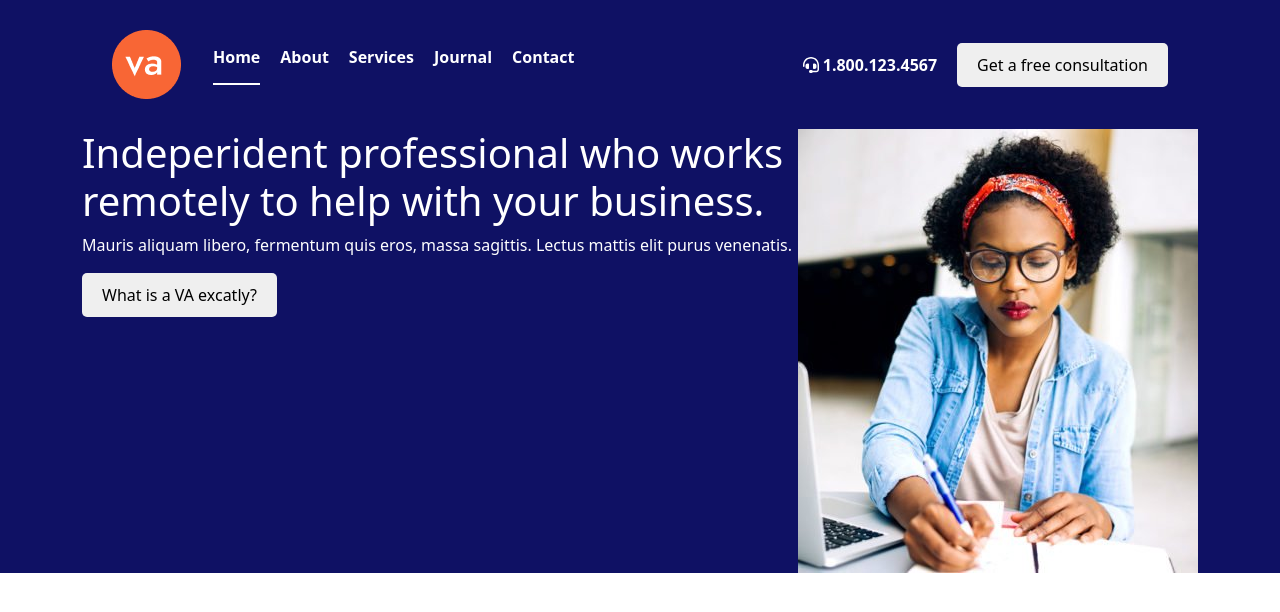
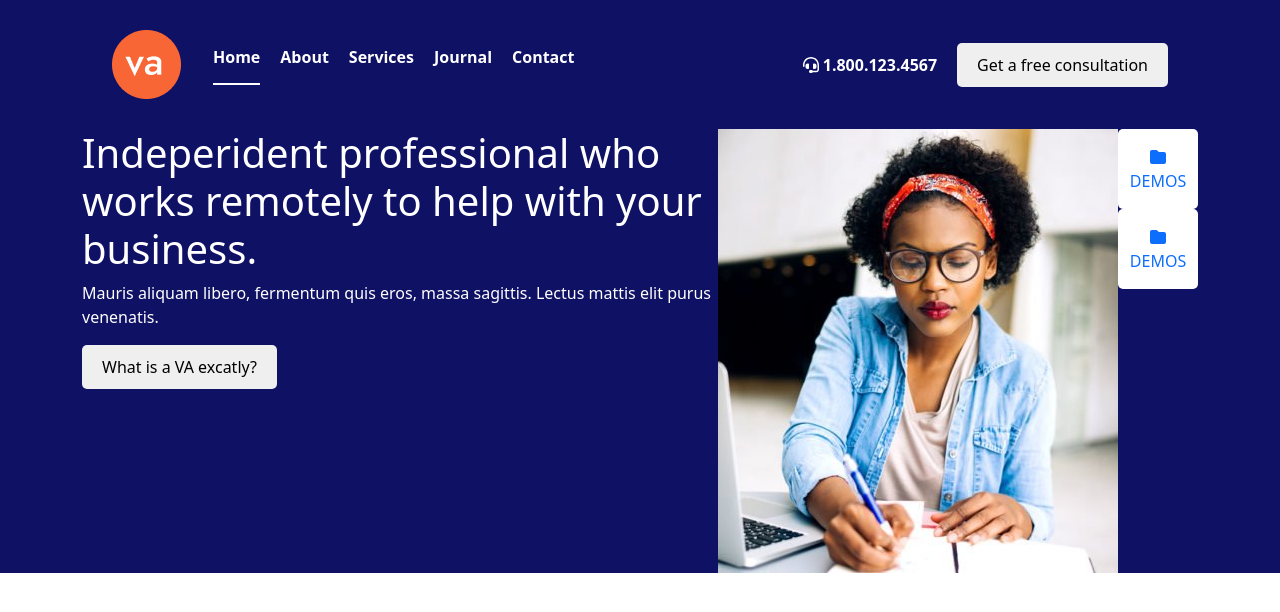
Before and after one commit to hroque01/proj-html-vuejs, a Vue app: page / in a window 1280 px wide. Shown: the top 612 px of the page. Built offline with nearby package versions, Linux system fonts and the light colour scheme.

Commit message:
Create template Jumbotron without css

```diff
--- a/src/components/AppJumbotron.vue
+++ b/src/components/AppJumbotron.vue
@@ -7,6 +7,7 @@ export default {
 <template>
     <section class="jumbotron">
         <div class="container">
+            <!-- Jumbotron text -->
             <div class="JumboText">
                 <h1>
                     Indeperident professional who works remotely to help with your business.
@@ -19,9 +20,28 @@ export default {
                     What is a VA excatly?
                 </button>
             </div>
+
+            <!-- Image -->
             <div>
                 <img src="/info-5-400x444.jpg" alt="">
             </div>
+
+            <!-- Buttons Folder and $39 on right -->
+            <div class="little-buttons-right">
+                <div class="buttons-icon">
+                    <a href="#">
+                        <font-awesome-icon icon="fa-solid fa-folder" />
+                        <span>DEMOS</span>
+                    </a>
+                </div>
+                <div class="buttons-icon">
+                    <a href="#">
+                        <font-awesome-icon icon="fa-solid fa-folder" />
+                        <span>DEMOS</span>
+                    </a>
+                </div>
+            </div>
+
         </div>
     </section>
 </template>
@@ -37,5 +57,17 @@ export default {
     .container {
         display: flex;
     }
+
+    .buttons-icon {
+        width: 80px;
+        height: 80px;
+        display: flex;
+        justify-content: center;
+        align-items: center;
+        text-align: center;
+        padding: 10px;
+        border-radius: 5px;
+        background-color: white;
+    }
 }
 </style>
--- a/src/main.js
+++ b/src/main.js
@@ -2,10 +2,10 @@ import { createApp } from 'vue'
 
 import { library } from '@fortawesome/fontawesome-svg-core'
 import { FontAwesomeIcon } from '@fortawesome/vue-fontawesome'
-import { faHeadset } from '@fortawesome/free-solid-svg-icons'
+import { faHeadset, faFolder } from '@fortawesome/free-solid-svg-icons'
 
 import App from './App.vue'
 
-library.add(faHeadset,)
+library.add(faHeadset, faFolder,)
 
 createApp(App).component('font-awesome-icon', FontAwesomeIcon).mount('#app')
```
